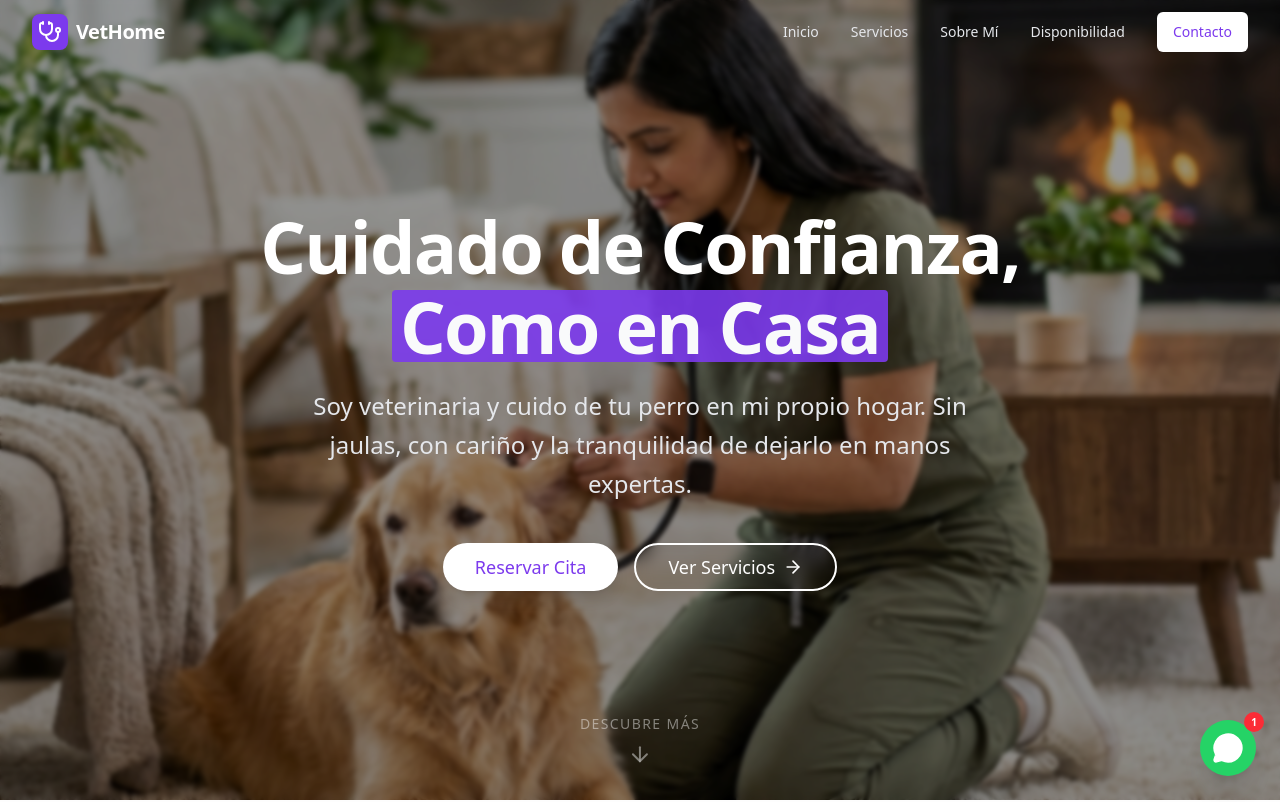
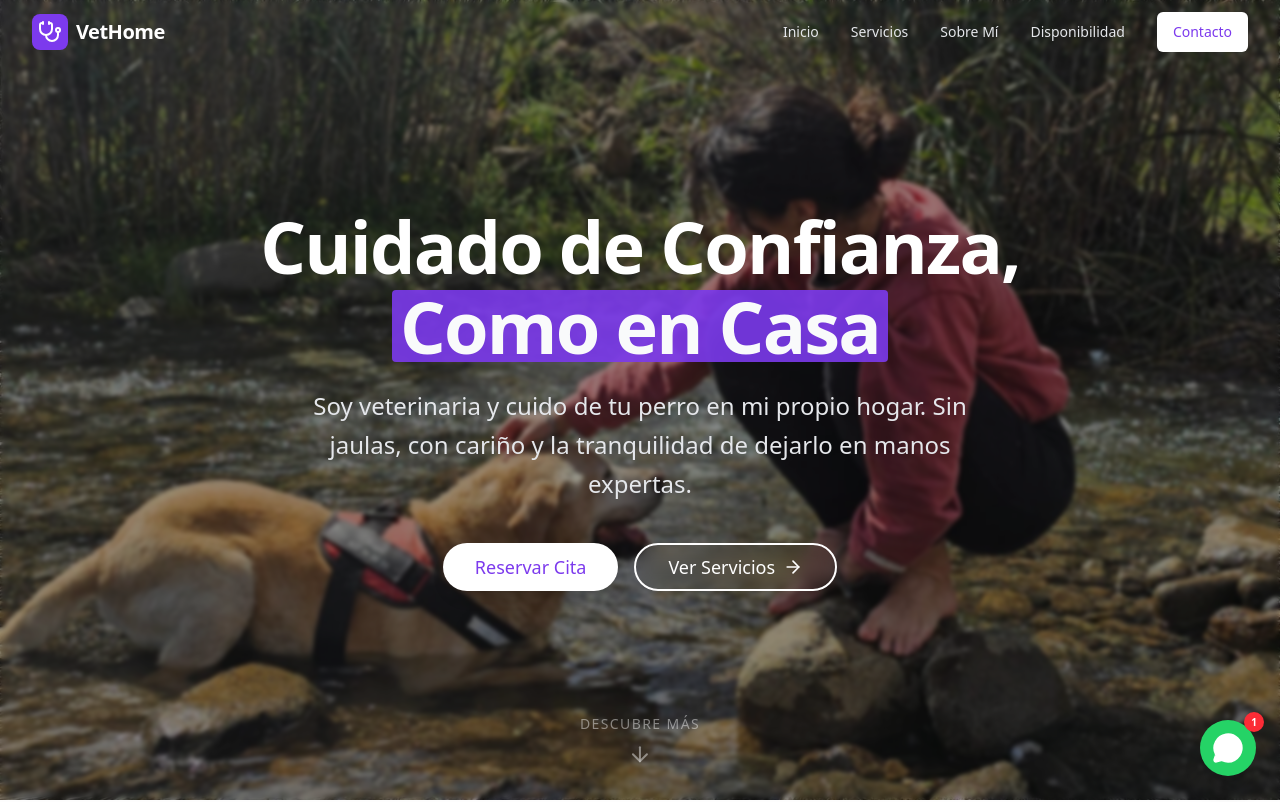
Before and after one commit to jorgeOps/vet-home-web, a Next.js app: page / in a window 1280 px wide. Shown: the top 802 px of the page. Built offline with nearby package versions, Linux system fonts and the light colour scheme.

Commit message:
Add new main image

```diff
--- a/src/components/Hero.tsx
+++ b/src/components/Hero.tsx
@@ -12,7 +12,7 @@ export function Hero() {
             {/* Background with Overlay */}
             <div className="absolute inset-0 z-0">
                 <Image
-                    src="/hero.png"
+                    src="/main-img.jpeg"
                     alt="Veterinary Care"
                     fill
                     className="object-cover object-center"
```
Also changed, not shown: public/main-img.jpeg (added).
